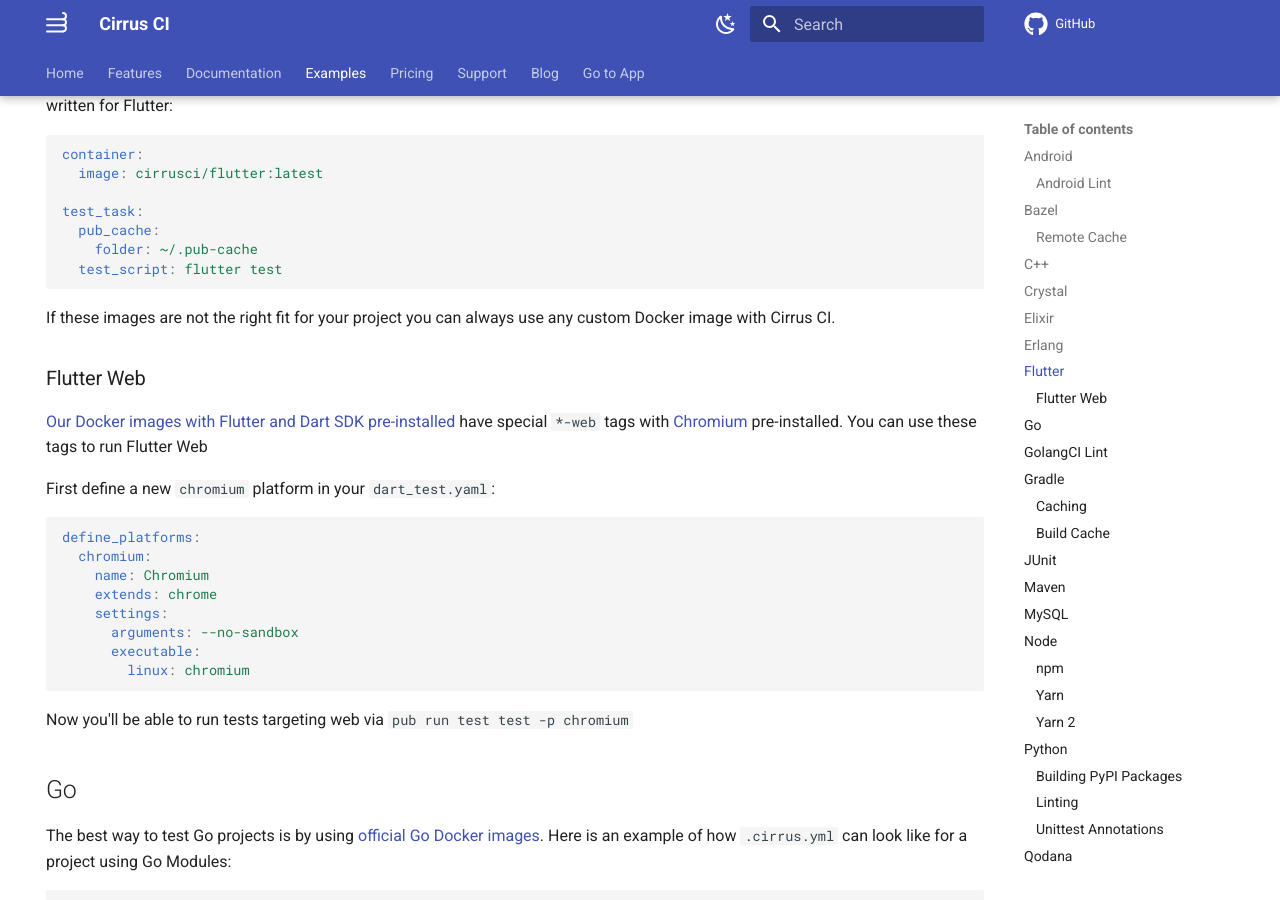
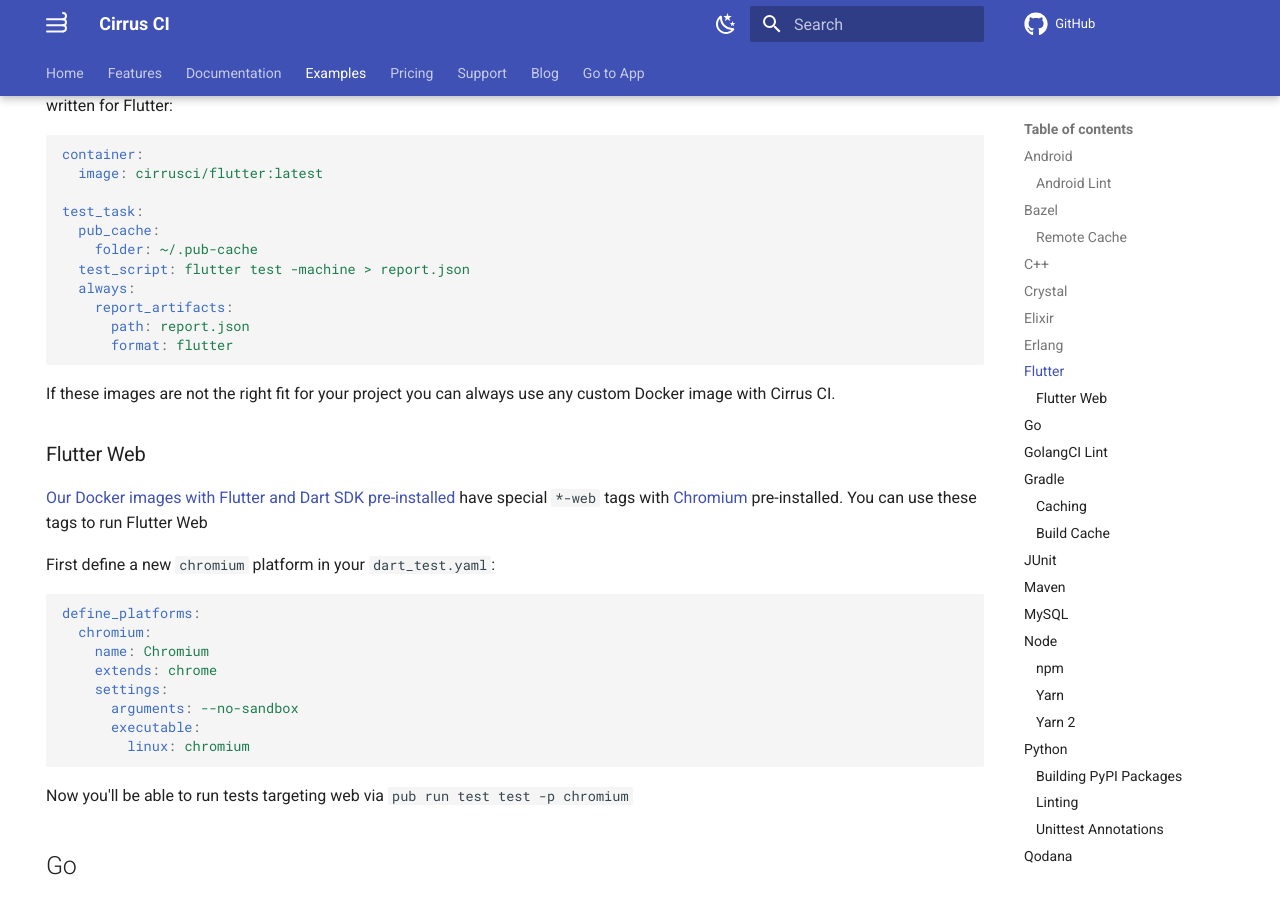
Before and after one commit to cirruslabs/cirrus-ci-docs, an MkDocs documentation site: the page built from docs/examples.md, in a window 1280 px wide and 900 px high, scrolled down 3247 px. Built offline with MkDocs 1.6.1 and Material for MkDocs 9.7.7, drawn with Linux system fonts in a browser that asks for light colours; comment, search, counter and statistics services are not loaded.

Commit message:
Document Flutter annotation parsing support (#838)

````diff
--- a/docs/examples.md
+++ b/docs/examples.md
@@ -169,7 +169,11 @@ container:
 test_task:
   pub_cache:
     folder: ~/.pub-cache
-  test_script: flutter test
+  test_script: flutter test -machine > report.json
+  always:
+    report_artifacts:
+      path: report.json
+      format: flutter
 ```
 
 If these images are not the right fit for your project you can always use any custom Docker image with Cirrus CI.
````
